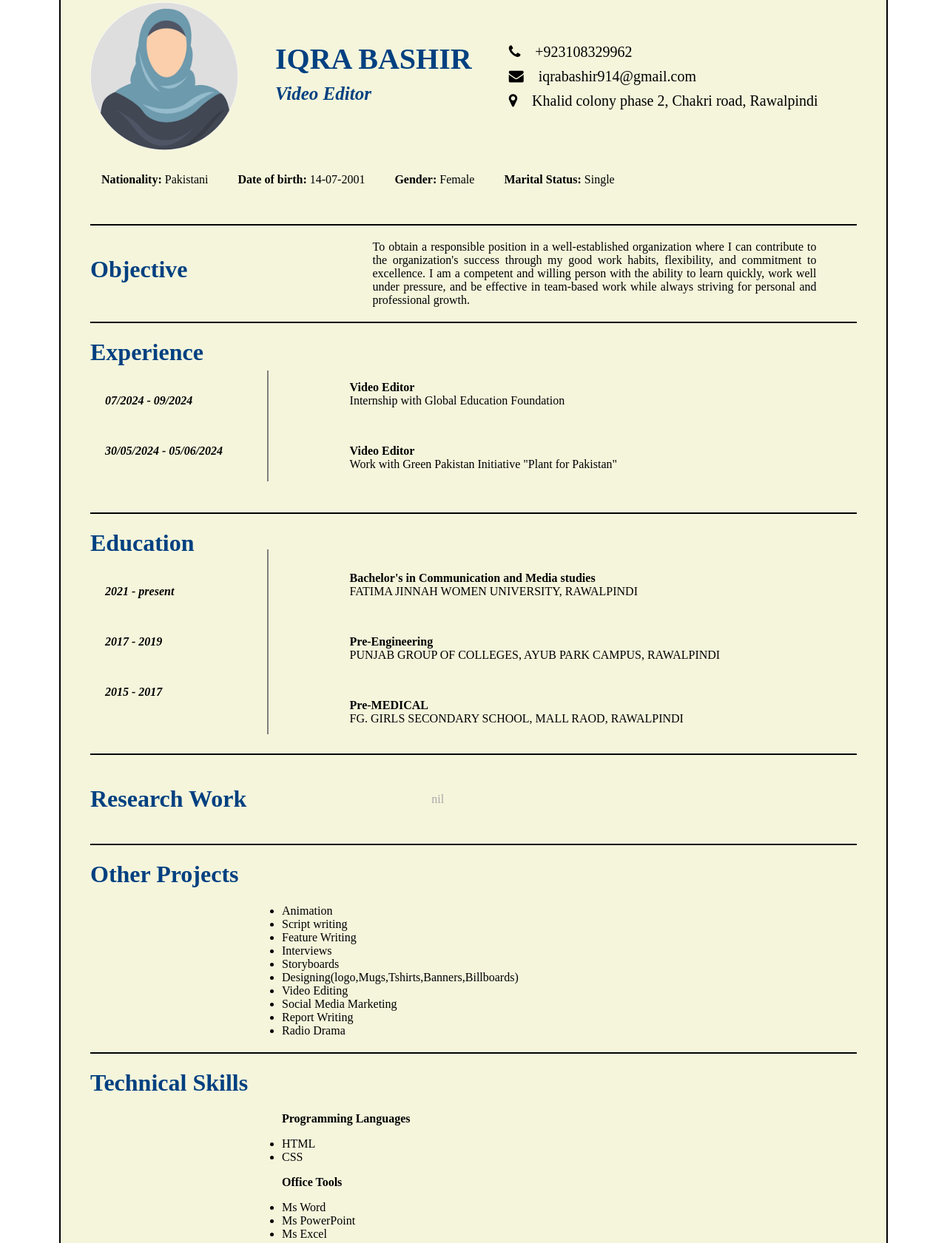
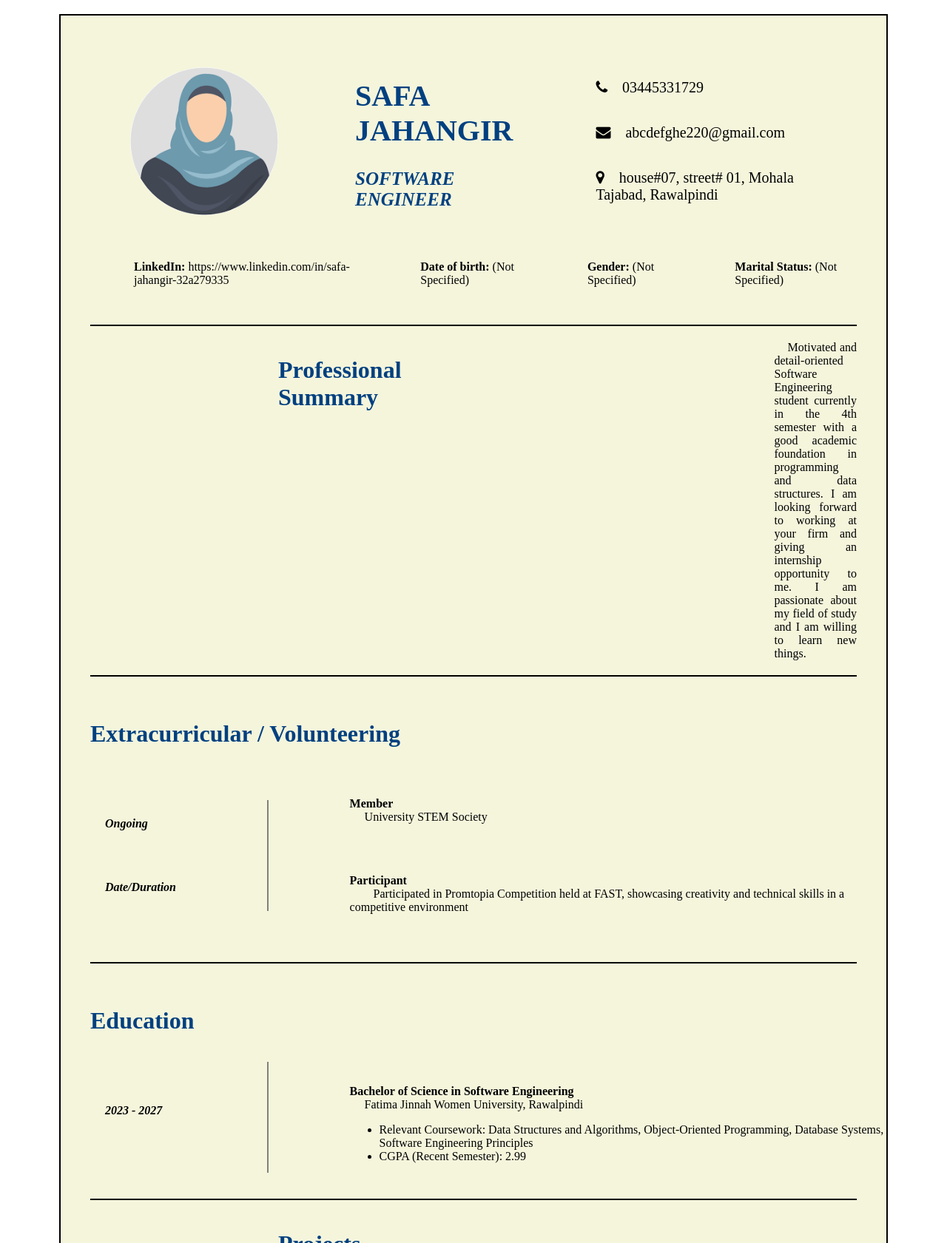
Before and after one commit to SafaJahangir09/safa.github.io, a plain HTML site: page index.html in a window 1280 px wide. Shown: the part 79-1760 px from the top of the page at 74% size. Drawn offline with Linux system fonts and the light colour scheme.

Commit message:
Update index.html

```diff
--- a/index.html
+++ b/index.html
@@ -1,8 +1,7 @@
-
 <html>
 <head>
    <link rel="stylesheet" href="style.css" >
-  <title>CV(Iqra Bashir)</title>
+  <title>CV(Safa Jahangir)</title>
 <link rel="stylesheet" href="https://cdnjs.cloudflare.com/ajax/libs/font-awesome/4.7.0/css/font-awesome.min.css">
 </head>
 <body>
@@ -11,52 +10,53 @@
   <img src="images.png" alt="Profile Image" class="profile-img">
 
   <div class="profile-details">
-    <h1>IQRA BASHIR</h1>
-    <h3><i>Video Editor</i></h3>
+    <h1>SAFA JAHANGIR</h1>
+    <h3><i>SOFTWARE ENGINEER</i></h3>
 </div>
     <div class="contact-info">
-      <p><i class="fa fa-phone"></i> +923108329962</p>
-      <p><i class="fa fa-envelope"></i> iqrabashir914@gmail.com</p>
-      <p><i class="fa fa-map-marker"></i> Khalid colony phase 2, Chakri road, Rawalpindi</p>
+      <p><i class="fa fa-phone"></i> 03445331729</p>
+      <p><i class="fa fa-envelope"></i> abcdefghe220@gmail.com</p>
+      <p><i class="fa fa-map-marker"></i> house#07, street# 01, Mohala Tajabad, Rawalpindi</p>
     </div>
 
 </div>
 
 
   <div class="other-info">
- <p> <strong>Nationality: </strong>Pakistani  </p>
-  <p> <strong>Date of birth:</strong> 14-07-2001</p>
-  <p> <strong>Gender:</strong> Female</p>
-  <p> <strong>Marital Status:</strong> Single</p>
+ <p> <strong>LinkedIn: </strong>https://www.linkedin.com/in/safa-jahangir-32a279335</p>
+  <p> <strong>Date of birth:</strong> (Not Specified)</p>
+  <p> <strong>Gender:</strong> (Not Specified)</p>
+  <p> <strong>Marital Status:</strong> (Not Specified)</p>
 </div>
 
 
 <hr class="bold-line">
 
 <div class="objective">
-  <h1><b>Objective</b></h1>
+  <h1><b>Professional Summary</b></h1>
   <p>
-    To obtain a responsible position in a well-established organization where I can contribute to the organization's success
-    through my good work habits, flexibility, and commitment to excellence. I am a competent and willing person with the
-    ability to learn quickly, work well under pressure, and be effective in team-based work while always striving for personal
-    and professional growth.
+    Motivated and detail-oriented Software Engineering student currently in the 4th semester with a good
+    academic foundation in programming and data structures. I am looking forward to working at your firm
+    and giving an internship opportunity to me. I am passionate about my field of study and I am willing to
+    learn new things.
   </p>
 </div>
 <hr class="bold-line">
-  <h1><b>Experience</b></h1>
+  <h1><b>Extracurricular / Volunteering</b></h1>
   <div class="container">
 <div class="left-date">
-      <p><b>07/2024 - 09/2024</b></p><br>
-      <p><b>30/05/2024 - 05/06/2024</b></p>
+      <p><b>Ongoing</b></p><br>
+      <p><b>Date/Duration</b></p>
     </div>
 
    <div class="vertical-line"></div>
 
     <div class="right-text">
-      <p><b>Video Editor</b><br>
-     Internship with Global Education Foundation</p><br>
-      <p><b>Video Editor</b> <br>
-        Work with Green Pakistan Initiative "Plant for Pakistan"</p>
+      <p><b>Member</b><br>
+     University STEM Society</p><br>
+      <p><b>Participant</b> <br>
+        Participated in Promtopia Competition held at FAST, showcasing creativity and technical
+         skills in a competitive environment</p>
     </div>
   </div>
 <br>
@@ -65,49 +65,39 @@
  <h1><b>Education</b></h1>
   <div class="container">
 <div class="left-date">
-      <p><b> 2021 - present</b></p><br>
-
-      <p><b>2017 - 2019</b></p><br>
-
-  <p><b>2015 - 2017</b></p>
+      <p><b> 2023 - 2027</b></p><br>
     </div>
 
-   <div class="vertical-line" style="height: 250px;"></div>
+   <div class="vertical-line" style="height: 150px;"></div>
 
     <div class="right-text">
 <br>
-      <p><b>Bachelor's in Communication and Media studies</b><br>
-     FATIMA JINNAH WOMEN UNIVERSITY, RAWALPINDI</p><br>
-      <p><b>Pre-Engineering</b> <br>
-        PUNJAB GROUP OF COLLEGES, AYUB PARK CAMPUS, RAWALPINDI</p><br>
-<p><b>Pre-MEDICAL</b> <br>
-        FG. GIRLS SECONDARY SCHOOL, MALL RAOD, RAWALPINDI</p>
+      <p><b>Bachelor of Science in Software Engineering</b><br>
+     Fatima Jinnah Women University, Rawalpindi</p>
+     <ul>
+         <li>Relevant Coursework: Data Structures and Algorithms, Object-Oriented Programming, Database Systems, Software Engineering Principles</li>
+         <li>CGPA (Recent Semester): 2.99</li>
+     </ul>
     </div>
   </div>
 <br>
 <hr class="bold-line">
 
 <div class="research">
-  <h1><b>Research Work</b></h1>
-  <p>nil</p>
+  <h1><b>Projects</b></h1>
+
 </div>
  <div class="page-break"></div>
 <hr class="bold-line">
 <div>
-  <h1><b>Other Projects</b></h1>
+  <h1><b>Project Details</b></h1>
 <ul class="centered-list">
-
-
-        <li>Animation</li>
-        <li>Script writing</li>
-        <li>Feature Writing</li>
-        <li>Interviews</li>
-<li>Storyboards</li>
-<li>Designing(logo,Mugs,Tshirts,Banners,Billboards)</li>
-<li>Video Editing</li>
-<li>Social Media Marketing</li>
-<li>Report Writing</li>
-<li>Radio Drama</li>
+        <p><strong>Student Management System (C++)</strong></p>
+        <li>Designed and implemented a basic system to manage student records including add/edit/delete functionalities.</li>
+        <p><strong>Online Retail System (Designed in Visual Paradigm)</strong></p>
+        <li>Modeled the system using UML diagrams (Use Case, Class, Activity) in Visual Paradigm.</li>
+        <li>Designed key modules like product catalog, shopping cart, and order processing.</li>
+        <li>Focused on system architecture, data flow, and user interaction workflows.</li>
       </ul>
 </div>
 <hr class="bold-line">
@@ -115,29 +105,33 @@
   <h1><b>Technical Skills</b></h1>
 <ul class="centered-list">
 <p><strong>Programming Languages</strong></p>
+        <li>C++</li>
+        <li>Java</li>
+      </ul>
+<ul class="centered-list">
+<p><strong>Web</strong></p>
         <li>HTML</li>
         <li>CSS</li>
       </ul>
 <ul class="centered-list">
-<p><strong>Office Tools</strong></p>
-        <li>Ms Word</li>
-        <li>Ms PowerPoint</li>
-        <li>Ms Excel</li>
+<p><strong>Tools</strong></p>
+        <li>VS Code</li>
+        <li>SQL Plus</li>
+        <li>SQL Server</li>
+        <li>Visual Paradigm</li>
       </ul>
 <ul class="centered-list">
-<p><strong>Other</strong></p>
-        <li>Adobe AfterEffects</li>
-        <li>Adobe Premiere Pro</li>
-        <li>Adobe Illustrator</li>
-        <li>Adobe Photoshop</li>
+<p><strong>Others</strong></p>
+        <li>Problem-solving</li>
+        <li>Team collaboration</li>
+        <li>Innovative and Critical thinking</li>
       </ul>
 </div>
 <hr class="bold-line">
 <div >
 <h1><strong>Languages</strong></h1>
 <div class="centered-list">
- <p><strong>Mother Tongue: </strong>Urdu</p>
- <p><strong>Other Languages: </strong>English</p>
+ <p><strong>(Data Not Provided)</strong></p>
   <p>Speaking</p>
   <div class="bar"><div class="fill speak"></div></div>
   <p>Reading</p>
@@ -151,22 +145,11 @@
 <hr class="bold-line">
 <h1><strong>Refrences</strong></h1>
 <div class="centered-list">
-<strong><h3>Assistant Professor:</h3> </strong>
-<b>Name:</b> Ms. Sarah Akhtar Hashmi<br>
-<b>Contact:</b> +923000000000<br>
-<b>Email: </b>abc@gmail.com<br>
-  Department of Communication and Media Studies,<br>
- Fatima Jinnah Women University
-<strong><h3>Associate Professor:</h3> </strong>
-<p><b>Name:</b>     Dr. Shazia Hashmat<br>
-<b>Contact:</b>  +923000000000<br>
-<b>Email: </b>   abc@gmail.com<br>
-          Department of Communication and Media Studies,<br>
-          Fatima Jinnah Women University
-</p>
+<p><b>References:</b> Available Upon Request</p>
 </div>
 </div>
 </fieldset>
 
 </body>
 </html>
+</html>
```
Lines whose indentation alone changed are shown as unchanged.
